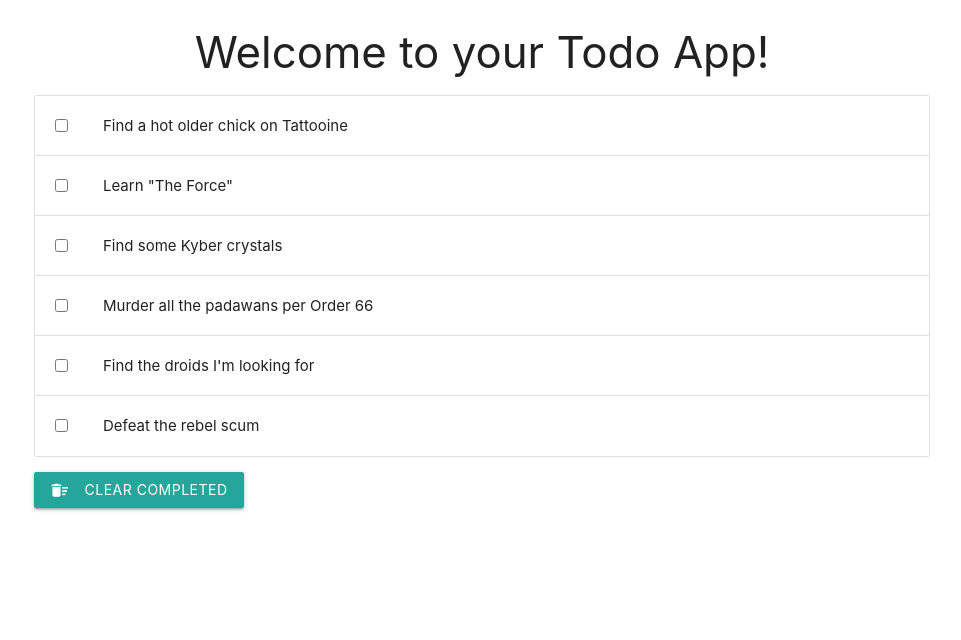
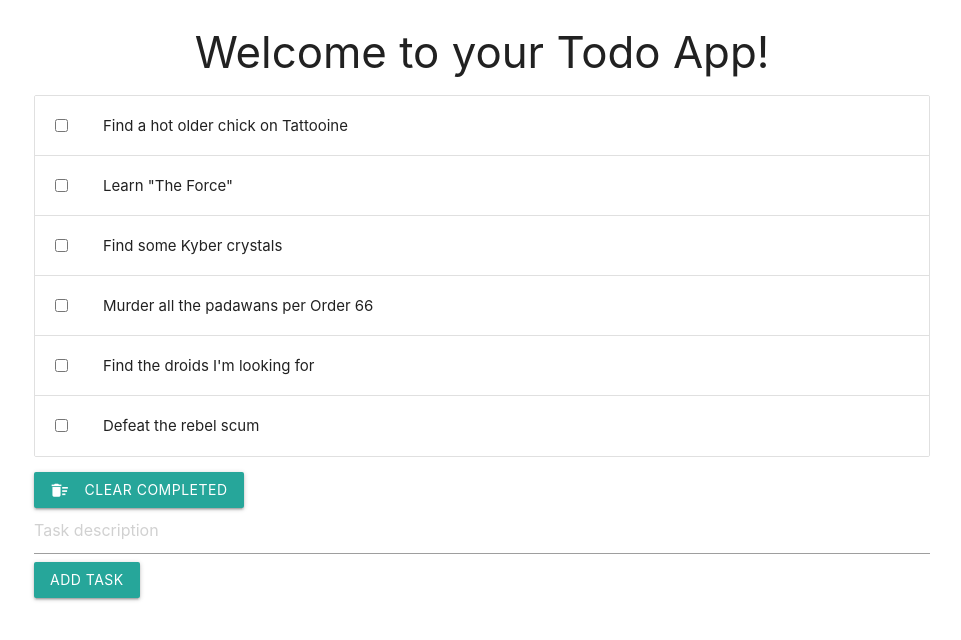
Before and after one commit to bloominstituteoftechnology/web-module-project-class-components, a React (Create React App) app: page / in a window 1280 px wide. Shown: the top 640 px of the page, without its empty margins (158-1119 px from the left). Built offline with nearby package versions, Linux system fonts and the light colour scheme.

Commit message:
adds add task input

```diff
--- a/package.json
+++ b/package.json
@@ -6,17 +6,21 @@
     "@testing-library/jest-dom": "^4.2.4",
     "@testing-library/react": "^9.4.1",
     "@testing-library/user-event": "^7.2.1",
+    "gh-pages": "^3.2.3",
     "materialize-css": "^1.0.0-rc.2",
     "normalize.css": "^8.0.1",
     "react": "^16.13.0",
     "react-dom": "^16.13.0",
     "react-scripts": "3.4.0"
   },
+  "homepage": "https://bus42.github.io/web-module-project-class-components",
   "scripts": {
     "start": "react-scripts start",
     "build": "react-scripts build",
     "test": "react-scripts test",
-    "eject": "react-scripts eject"
+    "eject": "react-scripts eject",
+    "predeploy": "npm run build",
+    "deploy": "gh-pages -d build"
   },
   "eslintConfig": {
     "extends": "react-app"
--- a/src/App.jsx
+++ b/src/App.jsx
@@ -1,5 +1,6 @@
 import React from "react";
 import TodoList from "./components/TodoList";
+import TodoForm from "./components/TodoForm";
 
 class App extends React.Component {
   constructor(props) {
@@ -63,6 +64,12 @@ class App extends React.Component {
     this.setState({ todos: newState.todos });
   }
 
+  addTodo = (e) => {
+    e.preventDefault();
+    this.setState({todos: [...this.state.todos, {id: () => Date.now(), task: e.target.value, completed: false}]})
+
+  }
+
   render() {
     return (
       <div className="container" >
@@ -75,6 +82,7 @@ class App extends React.Component {
         <button className="btn" onClick={this.clearCompleted} >
           <i className="material-icons left">delete_sweep</i>Clear Completed
         </button>
+        <TodoForm addTodo={this.addTodo} />
       </div>
     );
   }
--- /dev/null
+++ b/src/components/TodoForm.jsx
@@ -0,0 +1,19 @@
+import React, { Component } from 'react';
+
+class TodoForm extends Component {
+    constructor(props) {
+        super(props);
+        this.state = { inputValue: '' }
+    }
+    handleChange = (e) => {
+        this.setState({inputValue: e.target.value})
+    }
+    render() {
+        return ( <form action="submit"  onSubmit={this.props.addTodo}>
+            <input type="text" onChange={this.handleChange} value={this.state.inputValue} placeholder="Task description" />
+            <button type="submit" className="btn waves-effect waves-light" >Add Task</button>
+        </form> );
+    }
+}
+
+export default TodoForm;
```
Also changed, not shown: src/components/TodoForm.js (deleted), 1 other file (tests, documents, lock files or other folders).
